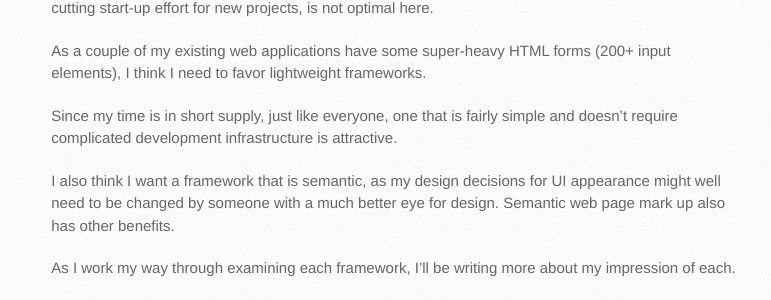
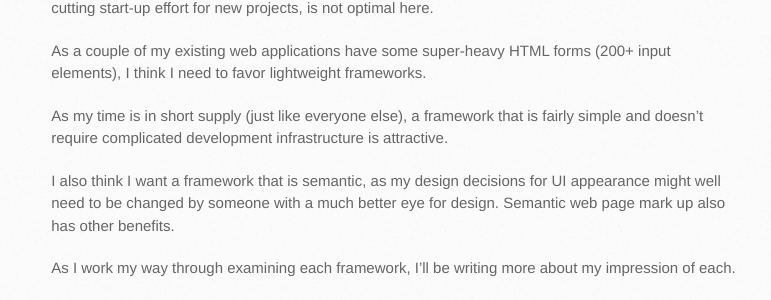
Before and after one commit to cxj/cxj.github.io, a Jekyll site: the page built from _posts/2013-12-19-finding-a-css-framework.md, in a window 1280 px wide. Shown: the part 446-746 px from the top of the page, without its empty margins (139-910 px from the left). Built offline with Jekyll 4.4.1, drawn with Linux system fonts in a browser that asks for light colours; Markdown is read by kramdown in place of the engine named in the settings.

Commit message:
Minor language improvements.  They just grated on me when I reread it.

```diff
--- a/_posts/2013-12-19-finding-a-css-framework.md
+++ b/_posts/2013-12-19-finding-a-css-framework.md
@@ -13,7 +13,7 @@ Because I want to fit my choice into rewriting and refactoring existing web appl
 
 As a couple of my existing web applications have some super-heavy HTML forms (200+ input elements), I think I need to favor lightweight frameworks.
 
-Since my time is in short supply, just like everyone, one that is fairly simple and doesn’t require complicated development infrastructure is attractive.
+As my time is in short supply (just like everyone else), a framework that is fairly simple and doesn’t require complicated development infrastructure is attractive.
 
 I also think I want a framework that is semantic, as my design decisions for UI appearance might well need to be changed by someone with a much better eye for design.  Semantic web page mark up also has other benefits.
 
```
